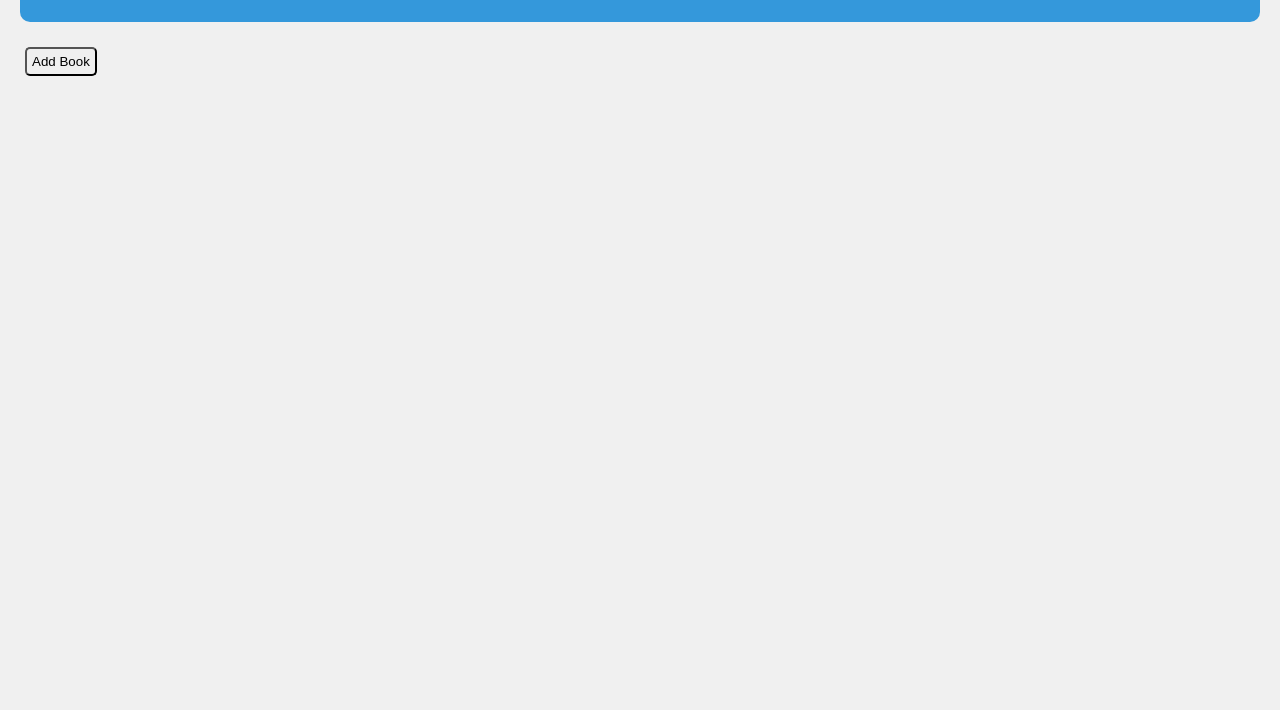
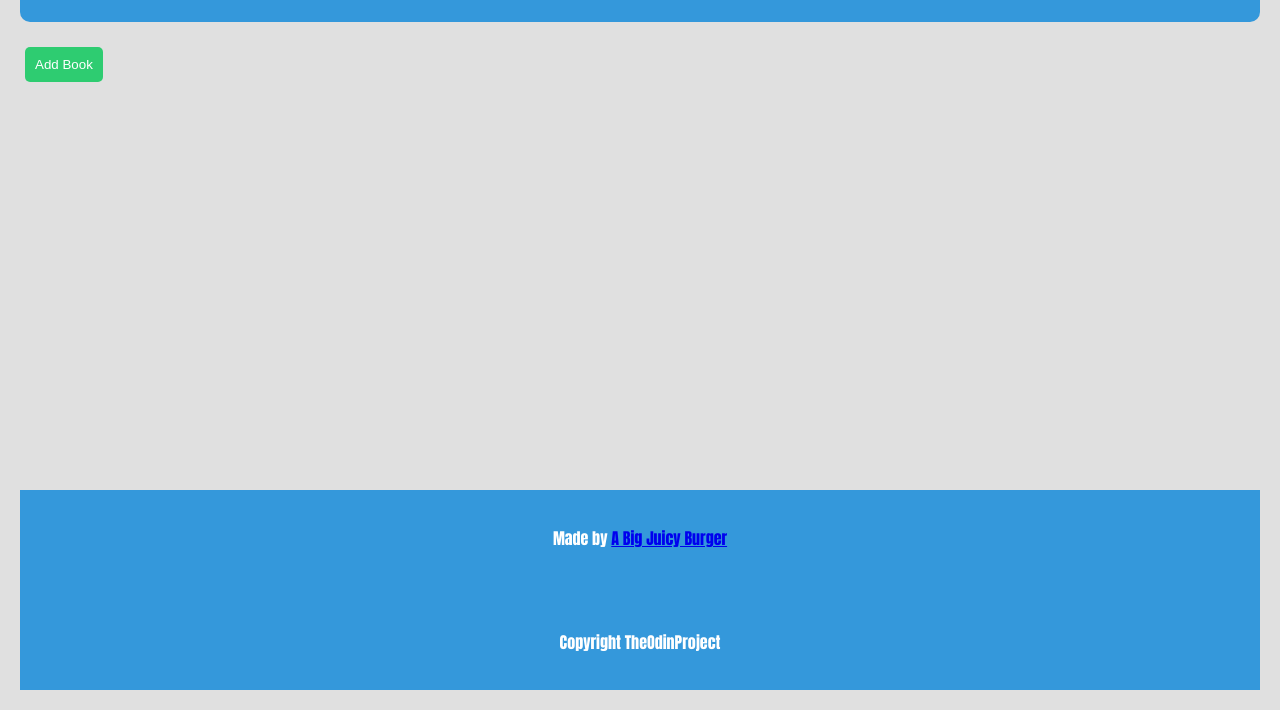
Before and after one commit to ABigJuicyBurger/Library, a plain HTML site: page index.html in a window 1280 px wide. Shown: the part 130-840 px from the top of the page. Before the commit the page ends 800 px from the top, so only its background shows below. Drawn offline with Linux system fonts and the light colour scheme.

Commit message:
styled main and footer

```diff
--- a/index.html
+++ b/index.html
@@ -12,6 +12,7 @@
       <h1>myLibrary</h1>
       <button id="login">Log-in</button>
     </header>
+    <main>
     <dialog id="showBookDialog">
       <form method="dialog">
         <div class="label">
@@ -41,5 +42,10 @@
     </dialog>
     <button id="addBookBtn">Add Book</button>
     <div id="bookList"></div>
+  </main>
+    <footer>
+      <p>Made by <a href="github.com/abigjuicyburger">A Big Juicy Burger</a></p>
+      <br><br><p>Copyright TheOdinProject</p>
+      </footer>
   </body>
 </html>
--- a/style.css
+++ b/style.css
@@ -1,8 +1,15 @@
 body {
+  display: flex;
+  flex-direction: column;
+  min-height: 100vh;
   font-family: Impact, Haettenschweiler, 'Arial Narrow Bold', sans-serif;
-  background-color: #f0f0f0;
+  background-color: #E0E0E0;
   margin: 0;
   padding: 20px;
+}
+
+main {
+  flex: 1;
 }
 
 #bookList {
@@ -41,10 +48,30 @@ header {
 button {
   margin: 5px;
   border-radius: 5px;
-  padding: 5px;
+  padding: 10px;
+  border: none;
+  background-color: #2ecc71;
+  color: white;
+  cursor: pointer;
+  transition: background-color 0.3s ease;
+}
+
+button:hover {
+  background-color: #27ae60;
 }
 
 .read-button {
   background-color: forestgreen;
   color: white;
 }
+
+.read-button:hover {
+  background-color: #2090b9;
+}
+
+footer {
+  background-color: #3498db;
+  color: white;
+  padding: 20px;
+  text-align: center;
+}
```
